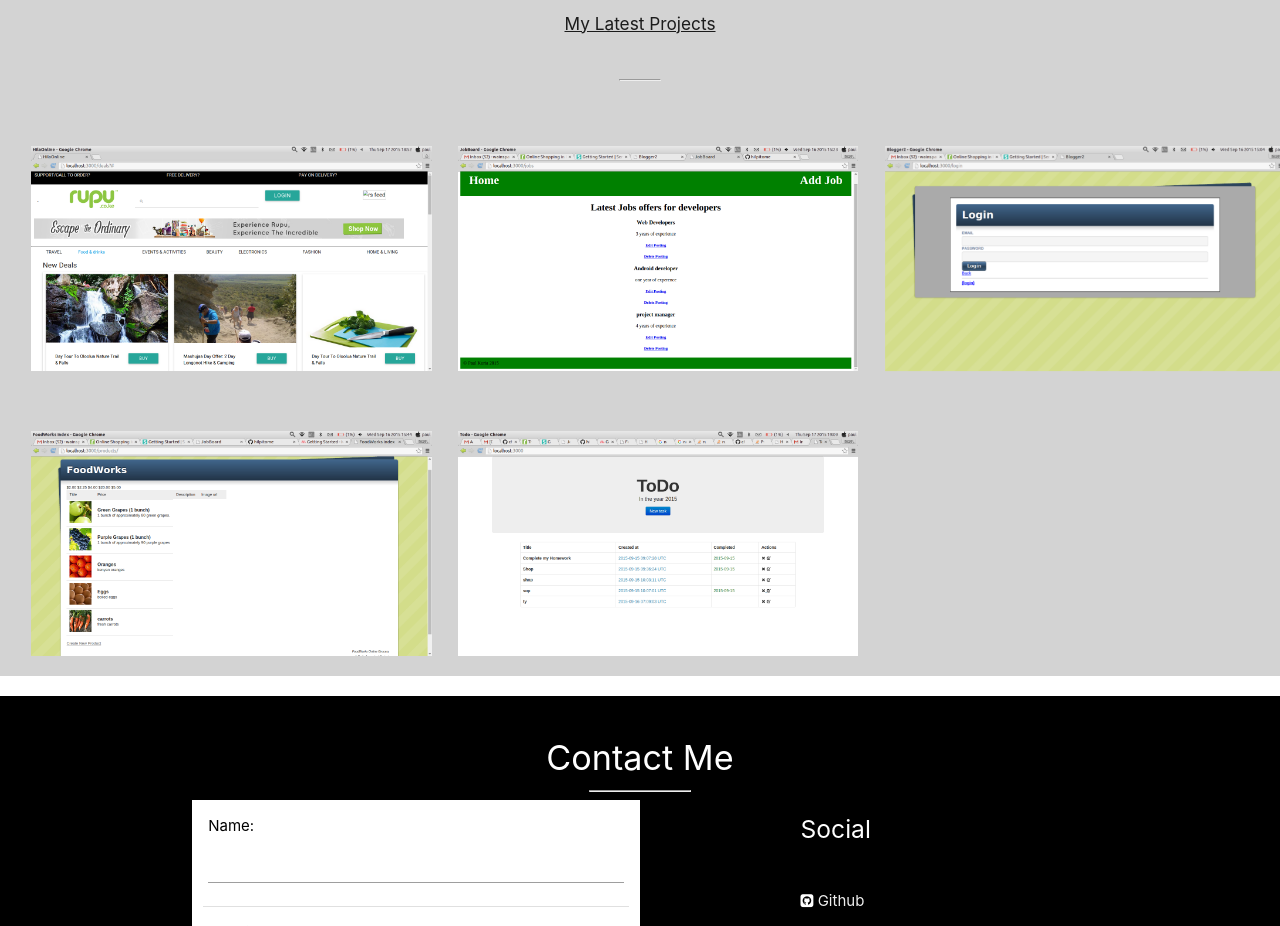
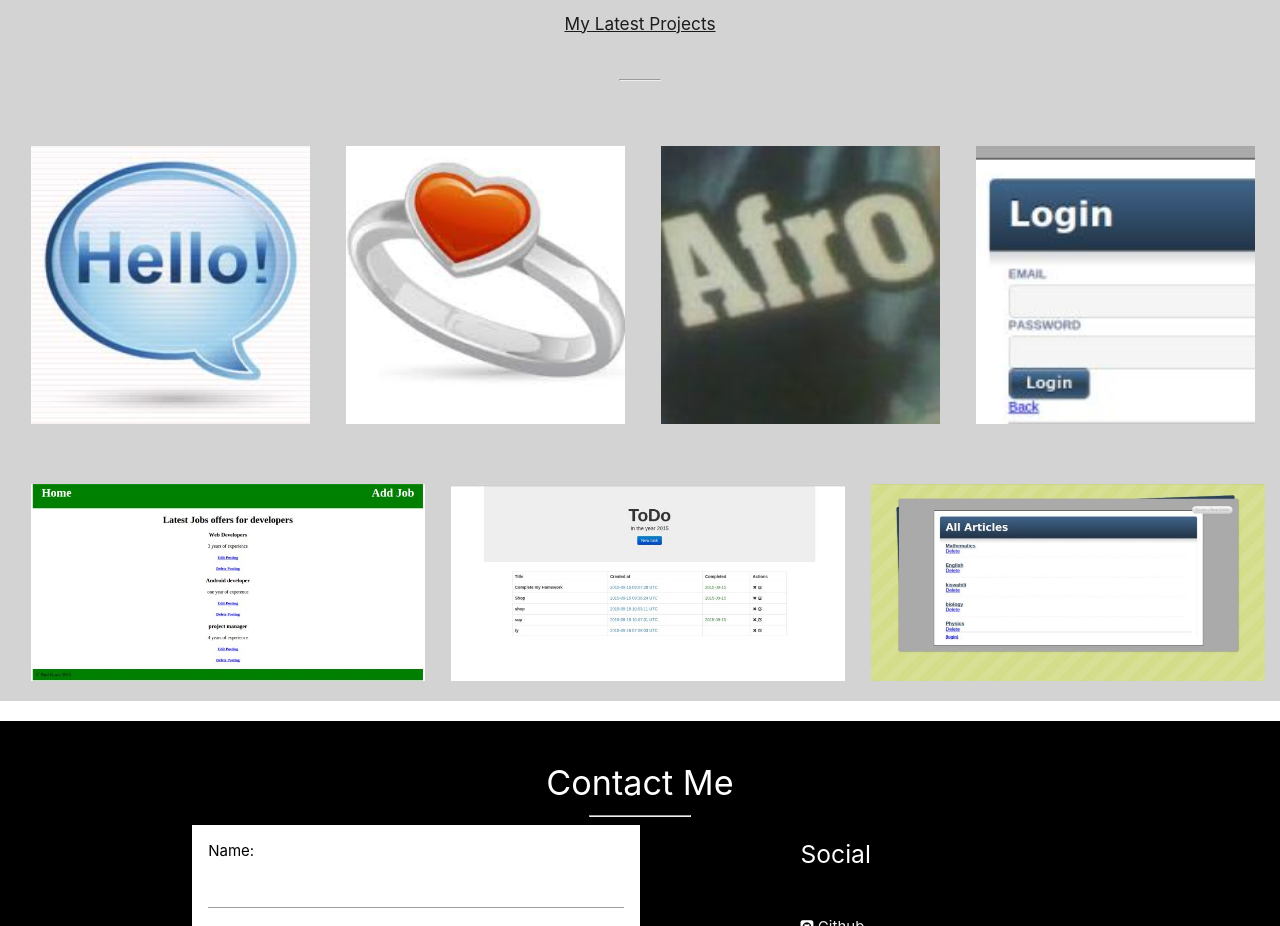
Before and after one commit to Wyns/Wyns.github.io, a plain HTML site: page index.html in a window 1280 px wide. Shown: the part 1803-2729 px from the top of the page. Drawn offline with nearby package versions, Linux system fonts and the light colour scheme; a script that the page names is missing; a web font is replaced by a local one.

Commit message:
modified my personal website

```diff
--- a/index.html
+++ b/index.html
@@ -140,25 +140,33 @@ $(document).ready(function(){
   <h3 class="animated zoomIn">Portfolio</h3>
   <h6>My Latest Projects</h6>
   <hr>
-  <div class="row" >
-    <div class="col s4">
+  <div class="row" style="margin-right:20px;" >
+      <div class="col s3">
 
-        <a href="#"><img class="materialboxed" src="/images/rupurupu.png" height="20" width="20"></a>
+        <a href="https://play.google.com/store/apps/details?id=wainskush.chatt.app"><img class="materialboxed" src="/images/chatt.gif" height="10" width="10"></a>
       </div>
-      <div class="col s4">
-     <a href="#"><img class="materialboxed" src="/images/jobs.png"></a>
+    <div class="col s3">
+
+        <a href="https://play.google.com/store/apps/details?id=com.pauwyns.wedds"><img class="materialboxed" src="/images/wedds.jpg" height="20" width="20"></a>
       </div>
-      <div class="col s4">
-        <a href="#"><img class="materialboxed" src="/images/login.png"></a>
+      <div class="col s3">
+     <a href="https://play.google.com/store/apps/details?id=com.pauwyns.wedds"><img class="materialboxed" src="/images/afro (2).jpg"></a>
+      </div>
+      <div class="col s3">
+        <a href="#"><img class="materialboxed" src="/images/login (1).jpg"></a>
       </div>
         </div>
-      <div class="row">
+      <div class="row" style="margin-right:20px;">
     <div class="col s4">
-        <a href="#"><img class="materialboxed" src="/images/seller.png"></a>
+        <a href="#"><img class="materialboxed" src="/images/jobs.000.jpg"></a>
           </div>
 
     <div class="col s4">
-        <a href="#"><img class="materialboxed" src="/images/todo.png"></a>
+        <a href="#"><img class="materialboxed" src="/images/todo.jpg"></a>
+          </div>
+
+           <div class="col s4">
+        <a href="#"><img class="materialboxed" src="/images/article.jpg"></a>
           </div>
   </div>
     </div>
@@ -186,35 +194,7 @@ $(document).ready(function(){
 <tr><td><input type="submit" value="Send Message" style="font-weight:bold"></td></tr>
 </table>
 </form></div>
-<!--
-                <form class="col s12">
-                <div class="row">
 
-                    <div class="input-field col s6">
-                        <i class="mdi-action-account-circle prefix white-text"></i>
-                        <input id="first_name" type="text" class="validate white-text">
-                        <label for="first_name" class="white-text">Name</label>
-                    </div>
-                    <div class="input-field col s6">
-                        <i class="mdi-communication-email prefix white-text"></i>
-                        <input id="icon-email" type="email" class="validate white-text">
-                        <label for="icon-email" class="white-text">Email Address</label>
-                    </div>
-                    <div class="input-field col s12">
-                        <i class="mdi-editor-mode-edit prefix white-text"></i>
-                        <input id="body" type="text" class="validate white-text">
-                        <label for="body" class="white-text">Body</label>
-                    </div>
-                    <div class="input-field col s12">
-                        <text-area id="body" type="text" class="materialize-textarea"></text-area>
-                        <label for="body" class="white-text">Body</label>
-                    </div>
-                    <button class="btn waves-effect waves-light black" type="submit" name="action">Submit
-                        <i class="mdi-content-send right"></i>
-                    </button>
-                </div>
-                </form>
--->
             </div>
               <div class="col l4 offset-l2 s12">
                 <h5 class="white-text">Social</h5><br>
```
Also changed, not shown: images/afro (2).jpg (added), images/article.jpg (added), images/chatt.gif (added), images/jobs.000.jpg (added), images/login (1).jpg (added), images/seller.jpg (added), images/todo.jpg (added), images/wedds.jpg (added).
